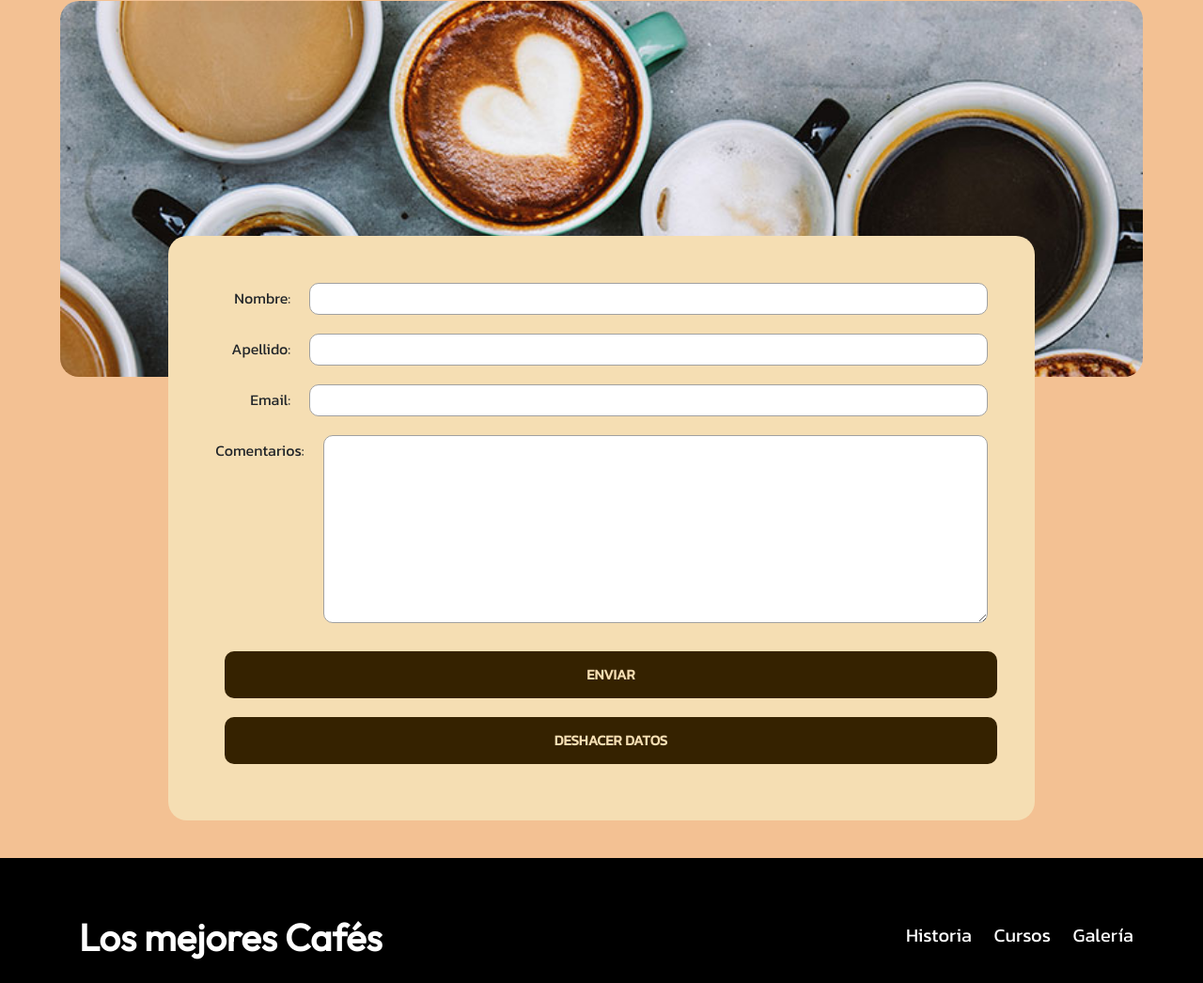
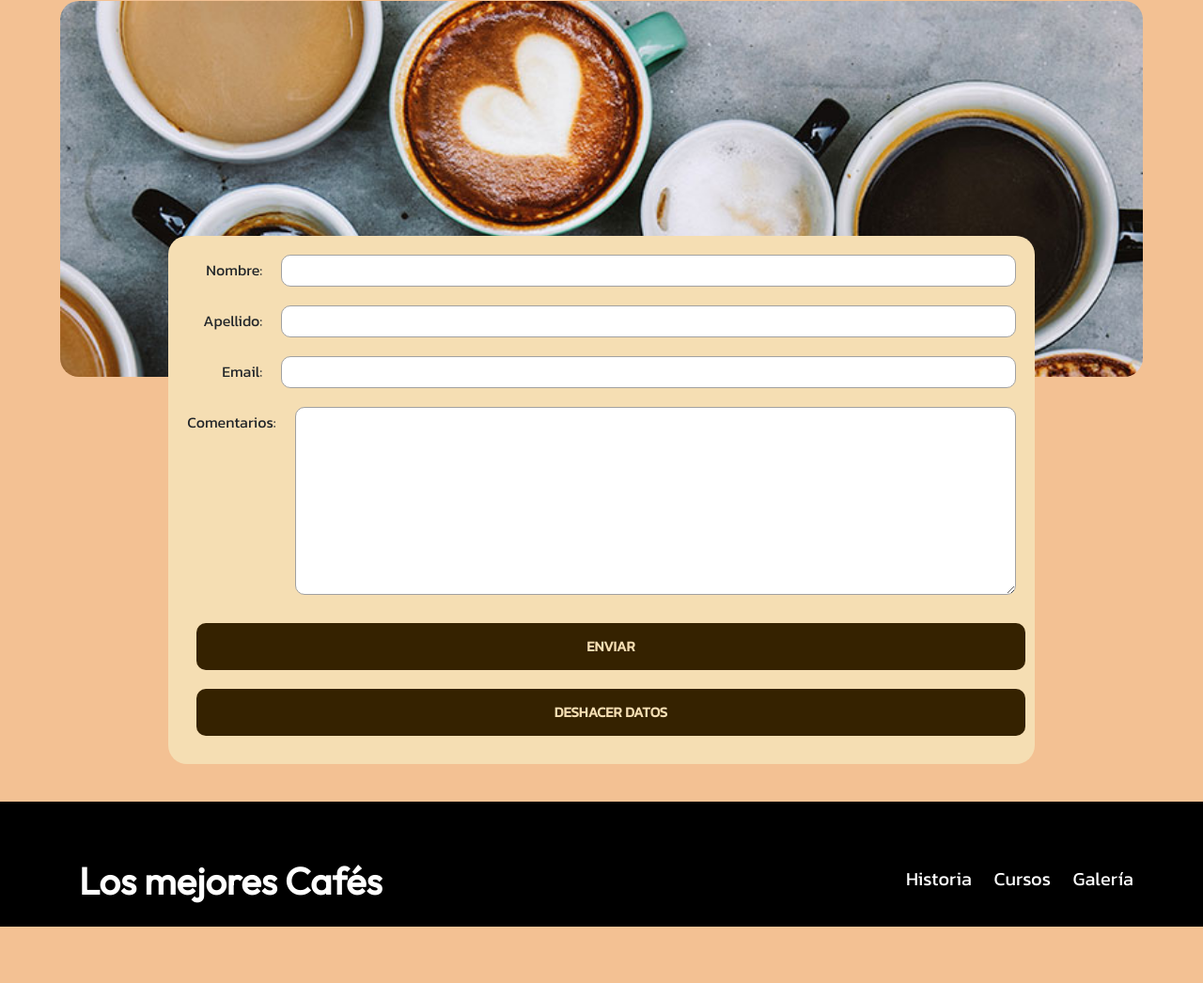
Before and after one commit to AntonioDelGreco/Project1, a website: page pages/contacto.html in a window 1280 px wide. Shown: the part 737-1783 px from the top of the page at 94% size. After the commit the page ends 1723 px from the top, so only its background shows below. Drawn offline with nearby package versions, Linux system fonts and the light colour scheme.

Commit message:
version 7

```diff
--- a/scss/bases/_contacto.scss
+++ b/scss/bases/_contacto.scss
@@ -16,9 +16,9 @@
 
 .formulario{
     background-color: $color-decoracion;
-    padding: 5rem;
+    padding: 2rem;
     margin: -15rem auto 0 auto;
-    width: 60%;
+    width: 90%;
     border-radius: 2rem;
     @media (min-width: 768px) {
         width: 80%;
```
Also changed, not shown: css/css.css.
